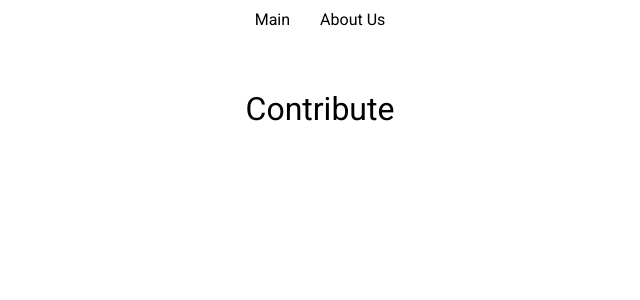
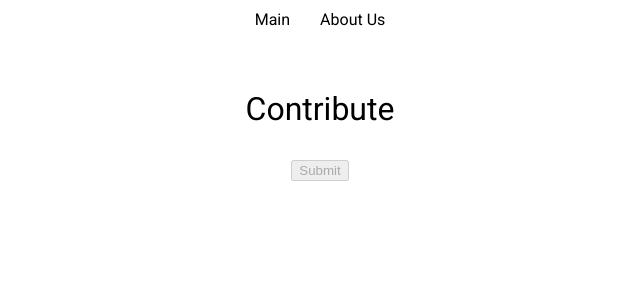
Before and after one commit to wunlei/photo-gallery, a React (Create React App) app in the folder react-components/: page /contribute in a window 1280 px wide. Shown: the top 300 px of the page, without its empty margins (320-960 px from the left). Built offline with nearby package versions, Linux system fonts and the light colour scheme.

Commit message:
feat: add form component

```diff
--- /dev/null
+++ b/react-components/src/components/FormContribute/FormContribute.tsx
@@ -0,0 +1,44 @@
+import React from 'react';
+import { IFormProps, IFormState } from './FormContribute.types';
+
+class FromContribute extends React.Component<IFormProps, IFormState> {
+  form = React.createRef<HTMLFormElement>();
+
+  constructor(props: IFormProps) {
+    super(props);
+    this.handleSubmit = this.handleSubmit.bind(this);
+
+    this.state = {
+      errors: {
+        name: '',
+        country: '',
+        file: '',
+        date: '',
+        agreement: '',
+        filter: '',
+      },
+      isSubmitBtnDisabled: true,
+      submitBtnText: 'Submit',
+    };
+  }
+
+  handleSubmit(event: React.FormEvent<HTMLFormElement>) {
+    event.preventDefault();
+  }
+
+  render() {
+    return (
+      <form className="form-contribute" onSubmit={this.handleSubmit} noValidate ref={this.form}>
+        <button
+          type="submit"
+          disabled={this.state.isSubmitBtnDisabled}
+          className={'form_btn btn_submit'}
+        >
+          {this.state.submitBtnText}
+        </button>
+      </form>
+    );
+  }
+}
+
+export default FromContribute;
--- a/react-components/src/views/Contribute/Contribute.tsx
+++ b/react-components/src/views/Contribute/Contribute.tsx
@@ -1,10 +1,12 @@
 import React from 'react';
+import FromContribute from 'components/FormContribute/FormContribute';
 
 class Contribute extends React.Component {
   render() {
     return (
       <main className="page page-contribute">
         <h3 className="page__title">Contribute</h3>
+        <FromContribute />
       </main>
     );
   }
```
Also changed, not shown: react-components/src/components/FormContribute/FormContribute.types.ts (added, +18 -0 lines).
